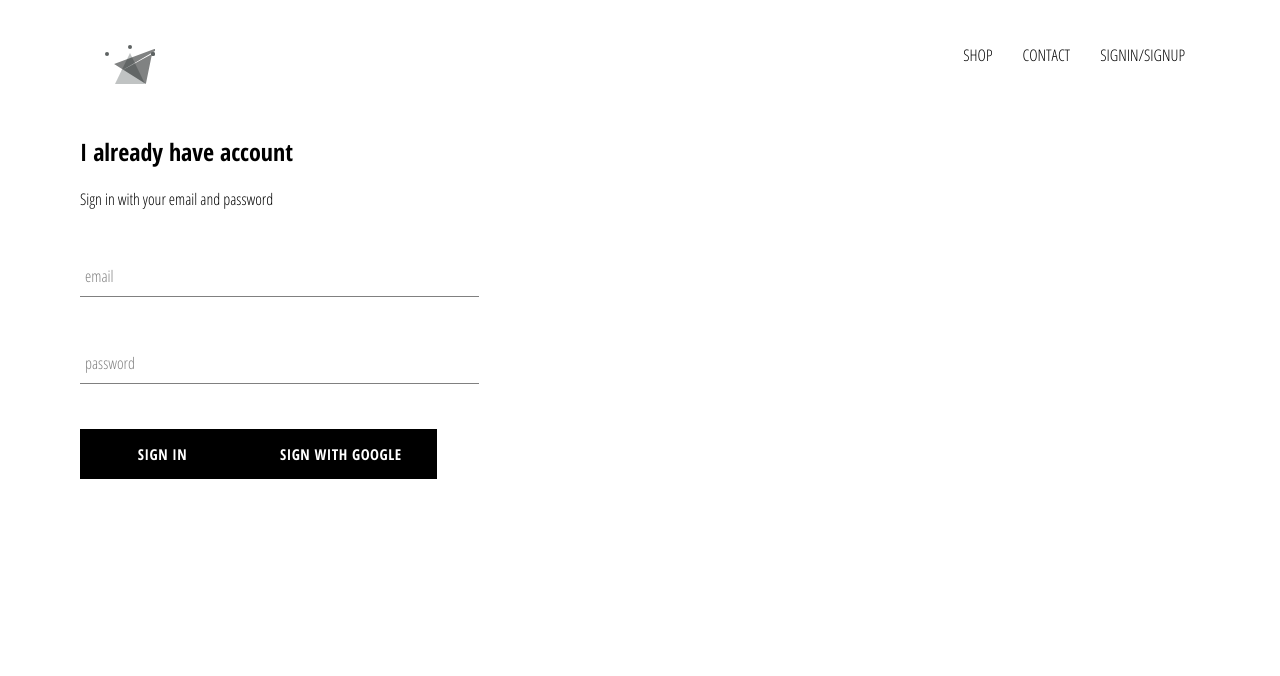
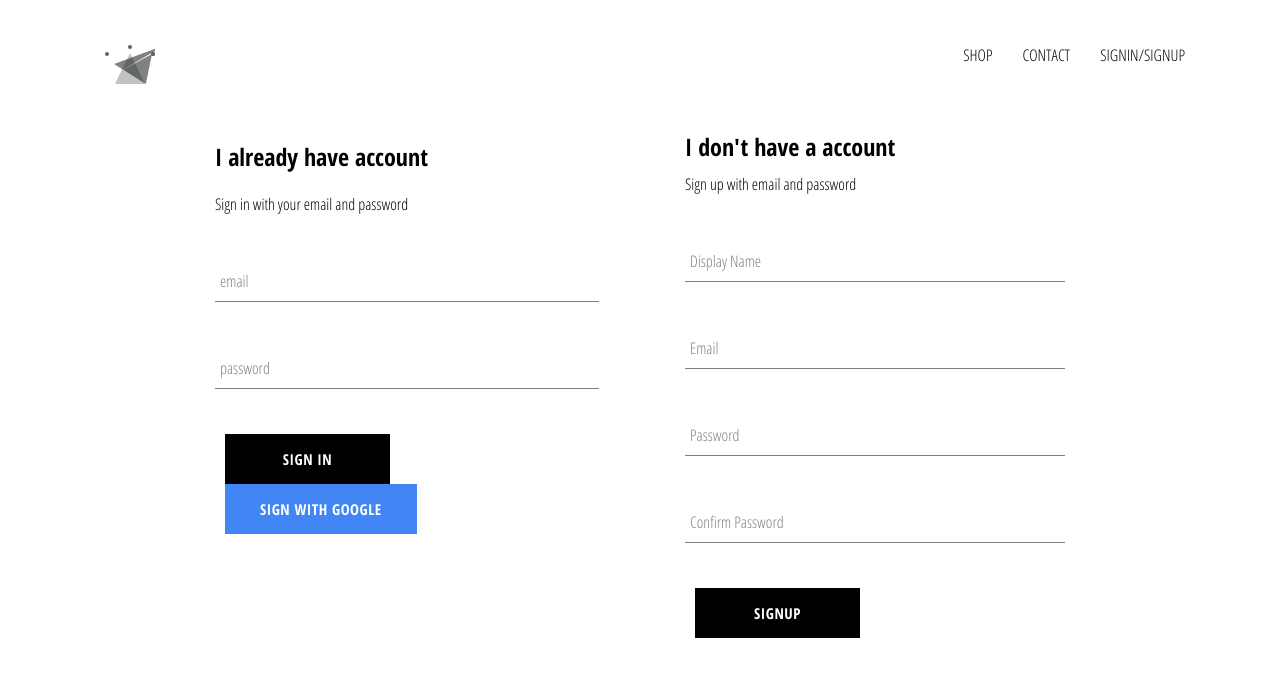
Before and after one commit to Akashm29/crwn, a React (Create React App) app: page /signIn in a window 1280 px wide. Shown: the top 676 px of the page. Built offline with nearby package versions, Linux system fonts and the light colour scheme; no server answers.

Commit message:
completed signIn and SignUp

```diff
--- a/src/App.css
+++ b/src/App.css
@@ -1,38 +1,11 @@
-.App {
-  text-align: center;
+*,
+*:before,
+*:after {
+  box-sizing: border-box;
 }
 
-.App-logo {
-  height: 40vmin;
-  pointer-events: none;
+html,
+body {
+  margin: 0;
+  height: 100%;
 }
-
-@media (prefers-reduced-motion: no-preference) {
-  .App-logo {
-    animation: App-logo-spin infinite 20s linear;
-  }
-}
-
-.App-header {
-  background-color: #282c34;
-  min-height: 100vh;
-  display: flex;
-  flex-direction: column;
-  align-items: center;
-  justify-content: center;
-  font-size: calc(10px + 2vmin);
-  color: white;
-}
-
-.App-link {
-  color: #61dafb;
-}
-
-@keyframes App-logo-spin {
-  from {
-    transform: rotate(0deg);
-  }
-  to {
-    transform: rotate(360deg);
-  }
-}
--- a/src/App.js
+++ b/src/App.js
@@ -2,12 +2,13 @@
 import { Route, BrowserRouter, Switch } from "react-router-dom";
 
 import "./styles.css";
+import "./App.css";
 
 import HomePage from "./pages/homepage/homepage.component";
 import shop from "./pages/shop/shop.component";
 import Header from "./components/header/header.component";
 import signInAndSignUpPage from "./components/sign-in-and-signup/sign-in-and-signup.component";
-import { auth } from "./firebase/firebase.utils";
+import { auth, createUserProfileDocument } from "./firebase/firebase.utils";
 
 class App extends React.Component {
   state = {
@@ -16,9 +17,23 @@
 
   unsubscribeFromAuth = null;
   componentDidMount() {
-    this.unsubscribeFromAuth = auth.onAuthStateChanged((user) => {
-      this.setState({ currentUser: user });
-      console.log(this.state.currentUser);
+    this.unsubscribeFromAuth = auth.onAuthStateChanged(async (userAuth) => {
+      if (userAuth) {
+        const userRef = await createUserProfileDocument(userAuth);
+        userRef.onSnapshot((snapshot) => {
+          this.setState({
+            currentUser: {
+              id: snapshot.id,
+              ...snapshot.data(),
+            },
+          });
+          console.log(this.state);
+        });
+      }
+
+      this.setState({
+        currentUser: userAuth,
+      });
     });
   }
 
@@ -29,7 +44,7 @@
   render() {
     return (
       <BrowserRouter>
-        <Header />
+        <Header currentUser={this.state.currentUser} />
         <Switch>
           <Route exact path="/" component={HomePage} />
           <Route path="/shop" component={shop} />
--- a/src/components/custom-button/custom-button.component.js
+++ b/src/components/custom-button/custom-button.component.js
@@ -1,8 +1,11 @@
 import React from "react";
 import "./custom-button.style.scss";
 
-const customButton = ({ children, ...otherProps }) => (
-  <button className="custom-button" {...otherProps}>
+const customButton = ({ children, isGoogleSignIn, ...otherProps }) => (
+  <button
+    className={`${isGoogleSignIn ? "google-sign-in " : ""}custom-button`}
+    {...otherProps}
+  >
     {children}
   </button>
 );
--- a/src/components/custom-button/custom-button.style.scss
+++ b/src/components/custom-button/custom-button.style.scss
@@ -9,14 +9,25 @@
   background-color: black;
   color: white;
   text-transform: uppercase;
-  font-family: 'Open Sans Condensed';
+  font-family: "Open Sans Condensed";
   font-weight: bolder;
   border: none;
   cursor: pointer;
+  margin: 0 10px;
 
   &:hover {
     background-color: white;
     color: black;
     border: 1px solid black;
   }
+
+  &.google-sign-in {
+    background-color: #4285f4;
+    color: white;
+
+    &:hover {
+      background-color: #357ae8;
+      border: none;
+    }
+  }
 }
--- a/src/components/header/header.component.js
+++ b/src/components/header/header.component.js
@@ -1,10 +1,10 @@
 import React from "react";
 import { Link } from "react-router-dom";
-
+import { auth } from "../../firebase/firebase.utils";
 import { ReactComponent as Logo } from "../../assets/crown.svg";
 import "./header.styles.scss";
 
-const Header = () => (
+const Header = ({ currentUser }) => (
   <div className="header">
     <Link className="logo-container" to="/">
       <Logo className="logo" />
@@ -16,9 +16,16 @@
       <Link className="option" to="/contact">
         CONTACT
       </Link>
-      <Link className="option" to="/signIn">
-        SIGNIN/SIGNUP
-      </Link>
+
+      {currentUser ? (
+        <div className="option" onClick={() => auth.signOut()}>
+          SIGNOUT
+        </div>
+      ) : (
+        <Link className="option" to="/signIn">
+          SIGNIN/SIGNUP
+        </Link>
+      )}
     </div>
   </div>
 );
--- a/src/components/header/header.styles.scss
+++ b/src/components/header/header.styles.scss
@@ -20,6 +20,7 @@
 
     .option {
       padding: 10px 15px;
+      cursor: pointer;
     }
   }
 }
--- a/src/components/sign-in-and-signup/sign-in-and-signup.component.js
+++ b/src/components/sign-in-and-signup/sign-in-and-signup.component.js
@@ -1,11 +1,13 @@
 import React from "react";
 import SignIn from "../signIn/signIn.component";
+import SignUp from "../sign-up/sign-up.component";
 import "./sign-in-and-signup.styles.scss";
 
 const signInAndSignUpPage = () => {
   return (
-    <div className="sign-in">
+    <div className="sign-in-and-signup">
       <SignIn />
+      <SignUp />
     </div>
   );
 };
--- a/src/components/sign-in-and-signup/sign-in-and-signup.styles.scss
+++ b/src/components/sign-in-and-signup/sign-in-and-signup.styles.scss
@@ -1,3 +1,6 @@
-.sign-in{
-  width:30vw;
+.sign-in-and-signup {
+  display: flex;
+  justify-content: space-between;
+  width: 850px;
+  margin: 30px auto;
 }
--- /dev/null
+++ b/src/components/sign-up/sign-up.component.js
@@ -0,0 +1,98 @@
+import React from "react";
+import FormInput from "../form-input/form-input.component";
+import CustomButton from "../custom-button/custom-button.component";
+import { auth, createUserProfileDocument } from "../../firebase/firebase.utils";
+import "./sign-up.styles.scss";
+
+class SignUp extends React.Component {
+  constructor() {
+    super();
+    this.state = {
+      displayName: "",
+      email: "",
+      password: "",
+      confirmPassword: "",
+    };
+  }
+
+  handleSubmit = async (event) => {
+    event.preventDefault();
+    const { displayName, email, password, confirmPassword } = this.state;
+    if (password !== confirmPassword) {
+      alert("passwords dont match");
+      return;
+    }
+    try {
+      const { user } = await auth.createUserWithEmailAndPassword(
+        email,
+        password
+      );
+      await createUserProfileDocument(user, { displayName });
+      this.setState({
+        displayName: "",
+        email: "",
+        password: "",
+        confirmPassword: "",
+      });
+    } catch (error) {
+      console.log("create user unsuccessful", error.message);
+    }
+  };
+
+  handleChange = (event) => {
+    const { name, value } = event.target;
+    this.setState({
+      [name]: value,
+    });
+  };
+
+  render() {
+    const { displayName, email, password, confirmPassword } = this.state;
+    return (
+      <div className="sign-up">
+        <h2 className="title">I don't have a account</h2>
+        <span>Sign up with email and password</span>
+        <form className="sign-up-form" onSubmit={this.handleSubmit}>
+          <FormInput
+            type="text"
+            name="displayName"
+            value={displayName}
+            onChange={this.handleChange}
+            label="Display Name"
+            required
+          />
+          <FormInput
+            type="email"
+            name="email"
+            value={email}
+            onChange={this.handleChange}
+            label="Email"
+            required
+          />
+
+          <FormInput
+            type="password"
+            name="password"
+            value={password}
+            onChange={this.handleChange}
+            label="Password"
+            required
+          />
+
+          <FormInput
+            type="password"
+            name="confirmPassword"
+            value={confirmPassword}
+            onChange={this.handleChange}
+            label="Confirm Password"
+            required
+          />
+
+          <CustomButton type="submit"> SignUp</CustomButton>
+        </form>
+      </div>
+    );
+  }
+}
+
+export default SignUp;
--- /dev/null
+++ b/src/components/sign-up/sign-up.styles.scss
@@ -0,0 +1,9 @@
+.sign-up {
+  display: flex;
+  flex-direction: column;
+  width: 380px;
+
+  .title {
+    margin: 10px 0;
+  }
+}
--- a/src/components/signIn/signIn.component.js
+++ b/src/components/signIn/signIn.component.js
@@ -9,7 +9,7 @@
     super(props);
     this.state = {
       email: "",
-      password: ""
+      password: "",
     };
   }
 
@@ -17,7 +17,7 @@
     event.preventDefault();
     this.setState({
       email: "",
-      password: ""
+      password: "",
     });
   };
 
@@ -27,7 +27,6 @@
   };
 
   render() {
-    console.log(signInWithGoogle);
     return (
       <div className="sign-in">
         <h2>I already have account</h2>
@@ -51,10 +50,12 @@
             required
           />
 
-          <CustomButton type="submit">Sign In</CustomButton>
-          <CustomButton onClick={signInWithGoogle}>
-            Sign With Google
-          </CustomButton>
+          <div className="buttons">
+            <CustomButton type="submit">Sign In</CustomButton>
+            <CustomButton onClick={signInWithGoogle} isGoogleSignIn>
+              Sign With Google
+            </CustomButton>
+          </div>
         </form>
       </div>
     );
--- a/src/firebase/firebase.utils.js
+++ b/src/firebase/firebase.utils.js
@@ -11,7 +11,29 @@
   storageBucket: "shopping-app-124ec.appspot.com",
   messagingSenderId: "631353994042",
   appId: "1:631353994042:web:eb99239cbfd1b107f47e03",
-  measurementId: "G-VTBHKJSQPG"
+  measurementId: "G-VTBHKJSQPG",
+};
+
+export const createUserProfileDocument = async (userAuth, additionalData) => {
+  if (!userAuth) return;
+  const userRef = firestore.doc(`users/${userAuth.uid}`);
+  const snapshot = await userRef.get();
+
+  if (!snapshot.exists) {
+    const { displayName, email } = userAuth;
+    const createdAt = new Date();
+    try {
+      await userRef.set({
+        displayName,
+        email,
+        createdAt,
+        ...additionalData,
+      });
+    } catch (error) {
+      console.log("error creating user", error.message);
+    }
+  }
+  return userRef;
 };
 
 if (!firebase.apps.length) {
```
